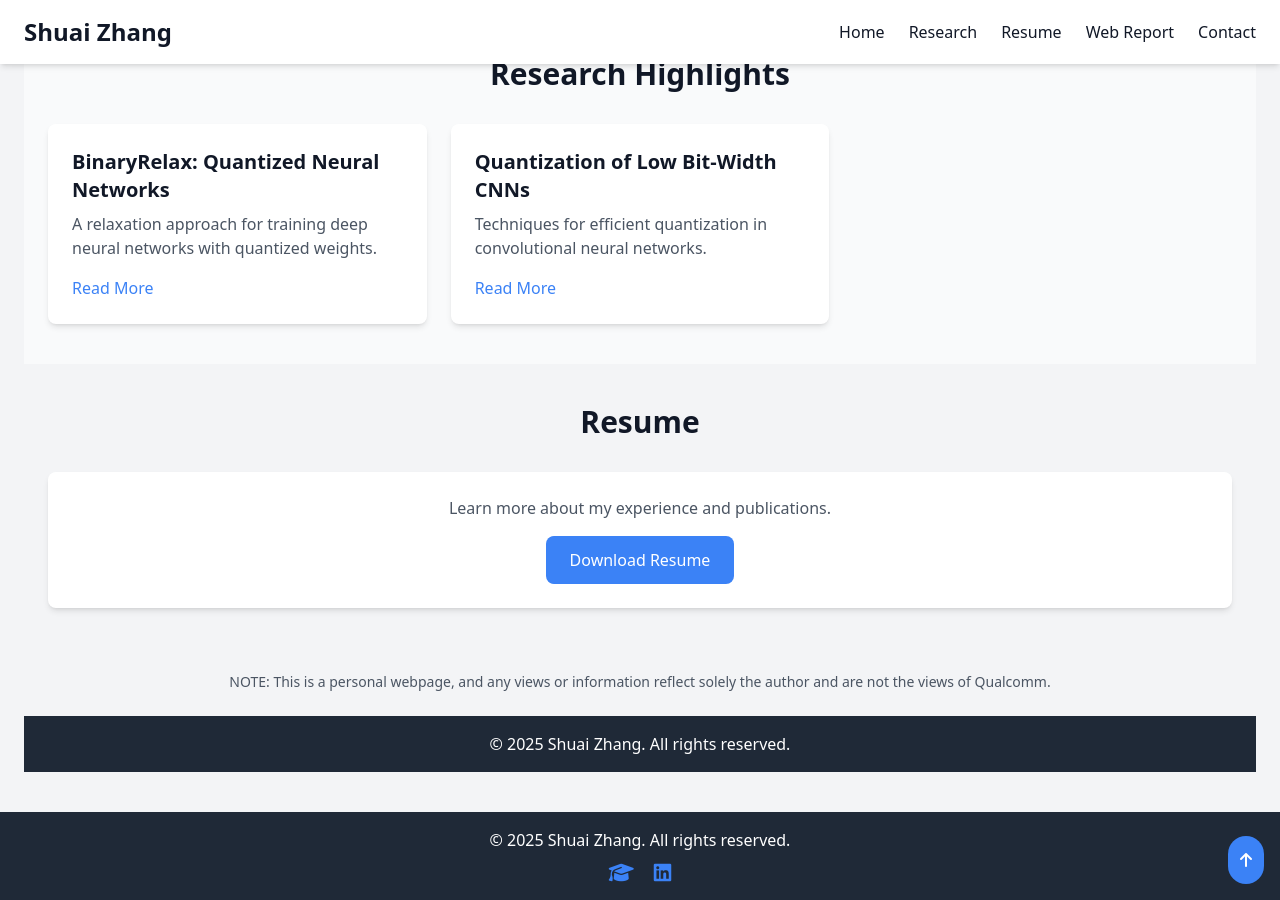
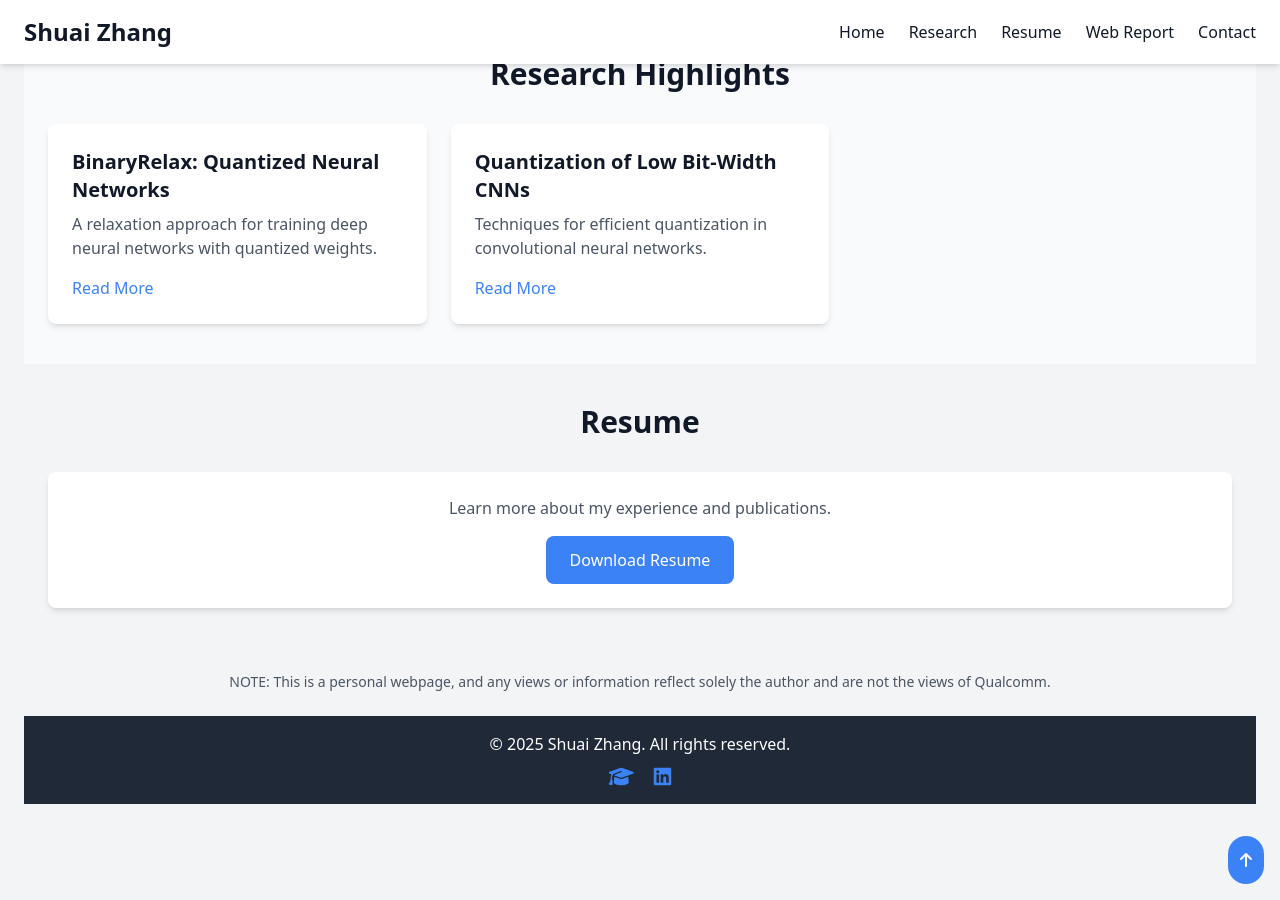
Before and after one commit to zsivine/zsivine.github.io, a Jekyll site: the page built from index.html, in a window 1280 px wide and 900 px high, scrolled down 592 px. Built offline with Jekyll 4.4.1, drawn with Linux system fonts in a browser that asks for light colours; nearby versions of some CDN libraries; the list of posts is cut into pages by our own code.

Commit message:
update footer

```diff
--- a/_includes/footer.html
+++ /dev/null
@@ -1,13 +0,0 @@
-<footer class="bg-gray-800 text-white text-center py-4">
-  <p>© {{ 'now' | date: '%Y' }} Shuai Zhang. All rights reserved.</p>
-  <div class="mt-2 space-x-4">
-    <a href="https://scholar.google.com/citations?user=example" target="_blank" rel="noopener noreferrer" class="text-blue-500 hover:text-blue-600"
-      title="Google Scholar Profile">
-      <i class="fas fa-graduation-cap fa-lg"></i>
-    </a>
-    <a href="https://linkedin.com/in/example" target="_blank" rel="noopener noreferrer" class="text-blue-500 hover:text-blue-600"
-      title="LinkedIn Profile">
-      <i class="fab fa-linkedin fa-lg"></i>
-    </a>
-  </div>
-</footer>
--- a/_layouts/default.html
+++ b/_layouts/default.html
@@ -57,8 +57,9 @@
     <i class="fas fa-arrow-up"></i>
   </button>
 
-  <!-- Footer -->
+  <!-- Footer
   {% include footer.html %}
+  -->
 
   <!-- JavaScript -->
   <script>
--- a/index.html
+++ b/index.html
@@ -91,6 +91,16 @@ layout: page
   <!-- Footer -->
   <footer class="bg-gray-800 text-white text-center py-4">
     <p>© {{ 'now' | date: '%Y' }} Shuai Zhang. All rights reserved.</p>
+    <div class="mt-2 space-x-4">
+      <a href="https://scholar.google.com/citations?user=example" target="_blank" rel="noopener noreferrer" class="text-blue-500 hover:text-blue-600"
+        title="Google Scholar Profile">
+        <i class="fas fa-graduation-cap fa-lg"></i>
+      </a>
+      <a href="https://linkedin.com/in/example" target="_blank" rel="noopener noreferrer" class="text-blue-500 hover:text-blue-600"
+        title="LinkedIn Profile">
+        <i class="fab fa-linkedin fa-lg"></i>
+      </a>
+    </div>
   </footer>
 
   <!-- JavaScript -->
```
